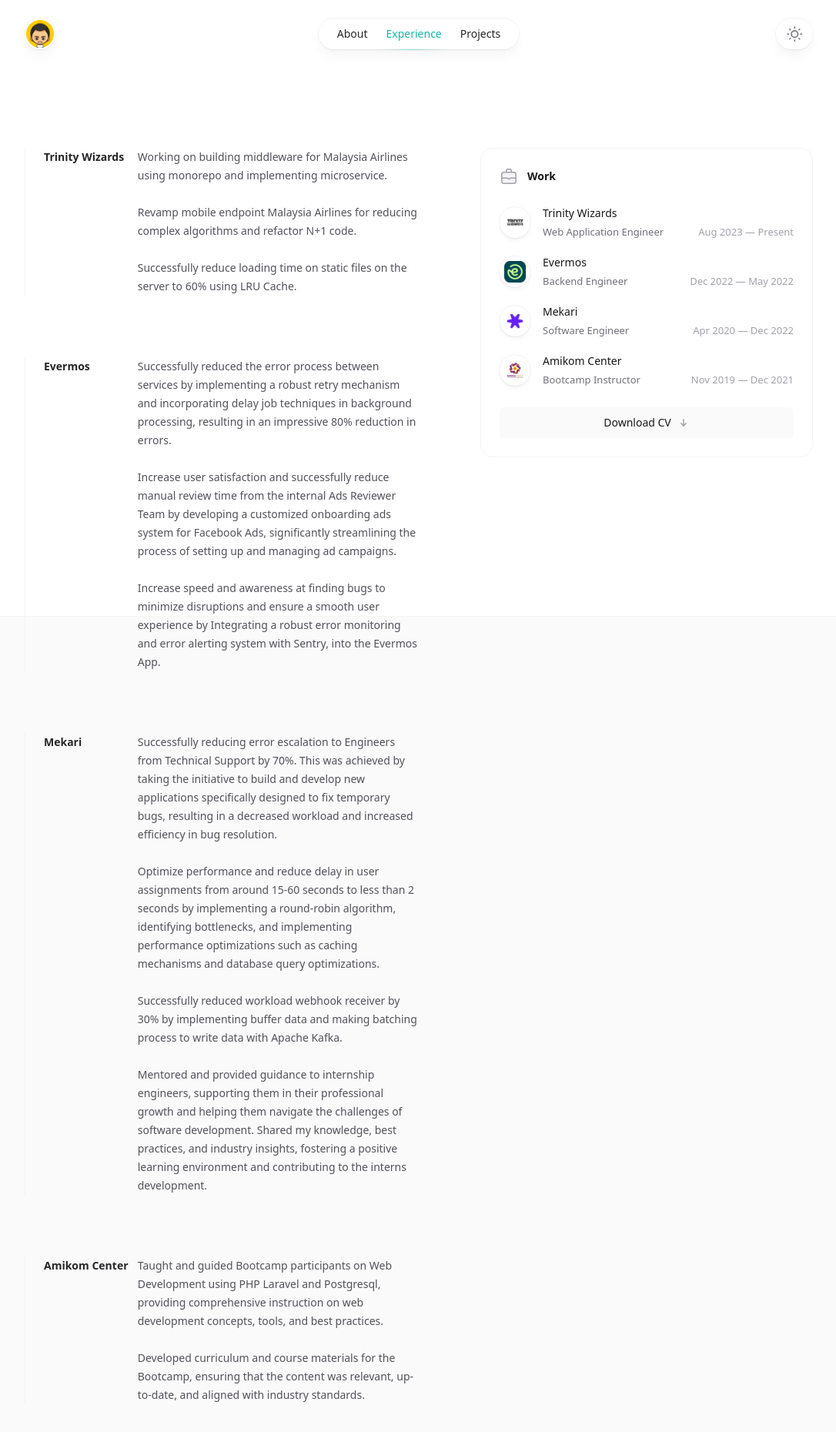
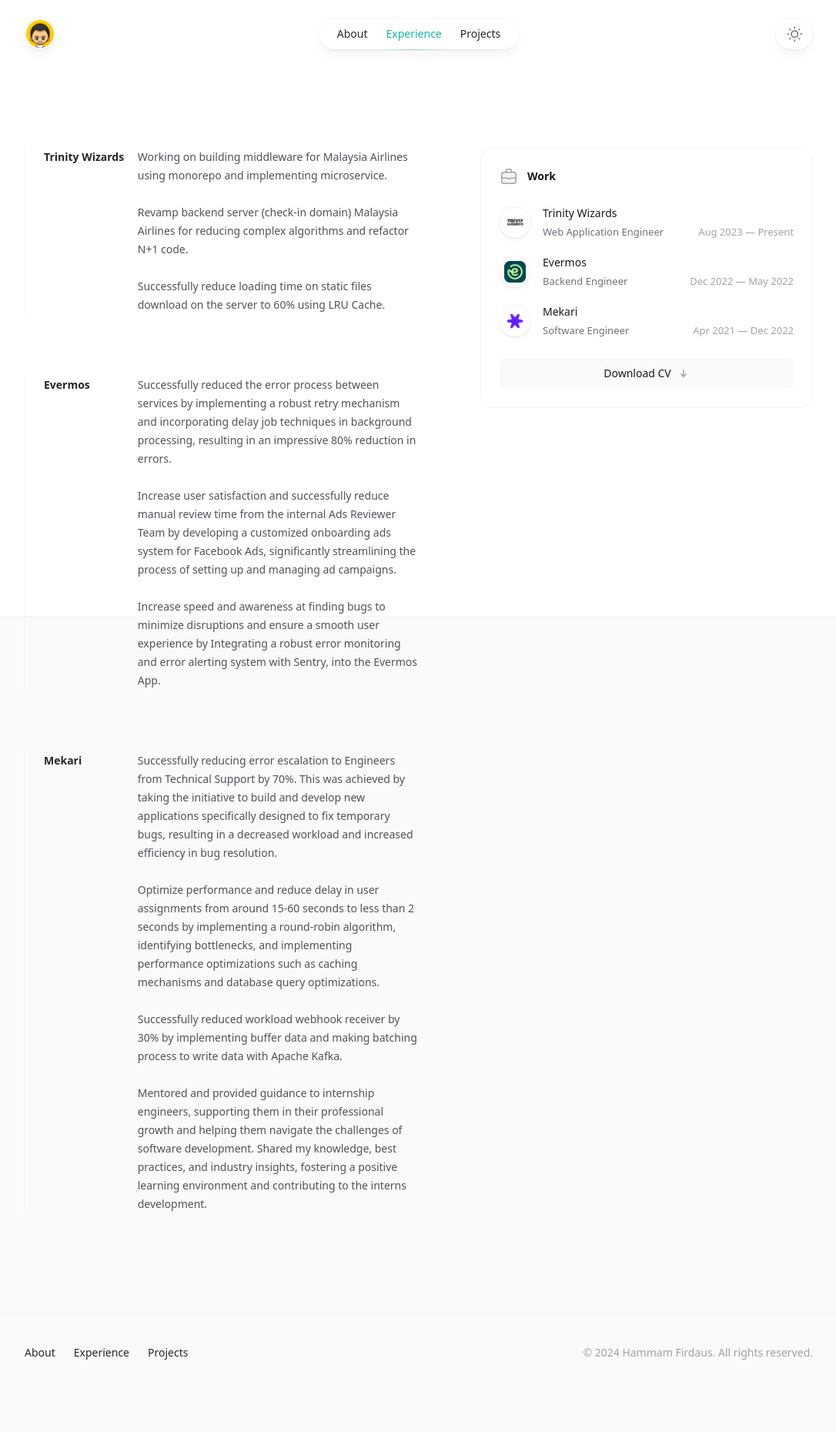
Before and after one commit to mamxalf/mamxalf.github.io, a Next.js app: page /experience in a window 1280 px wide. Shown: the top 1860 px of the page at 77% size, without its empty margins (96-1182 px from the left). After the commit the page ends 1833 px from the top, so only its background shows below. Built offline with nearby package versions, Linux system fonts and the light colour scheme; no server answers.

Commit message:
update experience

```diff
--- a/src/app/experience/page.tsx
+++ b/src/app/experience/page.tsx
@@ -32,6 +32,9 @@ export default function Experience() {
     return (
         <Container className="mt-16 sm:mt-32">
             <div className="grid grid-cols-1 gap-y-16 lg:grid-cols-2 lg:grid-rows-[auto_1fr] lg:gap-y-12">
+                <div className="lg:pl-20">
+                    <Resume />
+                </div>
                 <div className="lg:order-first lg:row-span-2">
                     <div className="space-y-20">
                         <SpeakingSection title="Trinity Wizards">
@@ -39,10 +42,10 @@ export default function Experience() {
                                 Working on building middleware for Malaysia Airlines using monorepo and implementing microservice.
                             </p>
                             <p className="relative z-10 text-sm text-zinc-600 dark:text-zinc-400">
-                                Revamp mobile endpoint Malaysia Airlines for reducing complex algorithms and refactor N+1 code.
+                                Revamp backend server (check-in domain) Malaysia Airlines for reducing complex algorithms and refactor N+1 code.
                             </p>
                             <p className="relative z-10 text-sm text-zinc-600 dark:text-zinc-400">
-                                Successfully reduce loading time on static files on the server to 60% using LRU Cache.
+                                Successfully reduce loading time on static files download on the server to 60% using LRU Cache.
                             </p>
                         </SpeakingSection>
                         <SpeakingSection title="Evermos">
@@ -70,18 +73,7 @@ export default function Experience() {
                                 Mentored and provided guidance to internship engineers, supporting them in their professional growth and helping them navigate the challenges of software development. Shared my knowledge, best practices, and industry insights, fostering a positive learning environment and contributing to the interns development.
                             </p>
                         </SpeakingSection>
-                        <SpeakingSection title="Amikom Center">
-                            <p className="relative z-10 text-sm text-zinc-600 dark:text-zinc-400">
-                                Taught and guided Bootcamp participants on Web Development using PHP Laravel and Postgresql, providing comprehensive instruction on web development concepts, tools, and best practices.
-                            </p>
-                            <p className="relative z-10 text-sm text-zinc-600 dark:text-zinc-400">
-                                Developed curriculum and course materials for the Bootcamp, ensuring that the content was relevant, up-to-date, and aligned with industry standards.
-                            </p>
-                        </SpeakingSection>
                     </div>
-                </div>
-                <div className="lg:pl-20">
-                    <Resume />
                 </div>
             </div>
         </Container>
@@ -111,15 +103,8 @@ function Resume() {
             company: 'Mekari',
             title: 'Software Engineer',
             logo: logoMekari,
-            start: 'Apr 2020',
+            start: 'Apr 2021',
             end: 'Dec 2022',
-        },
-        {
-            company: 'Amikom Center',
-            title: 'Bootcamp Instructor',
-            logo: logoAmikomCenter,
-            start: 'Nov 2019',
-            end: 'Dec 2021',
         },
     ]
 
```
